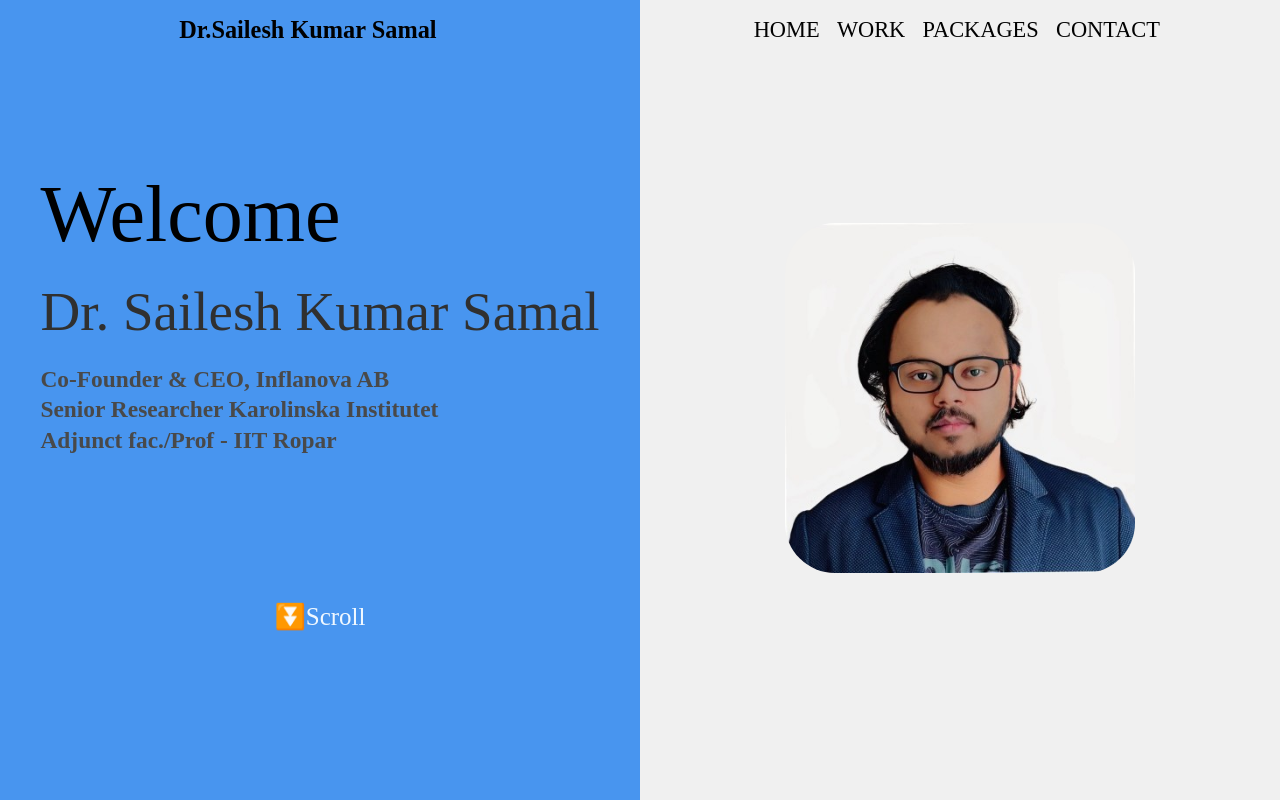
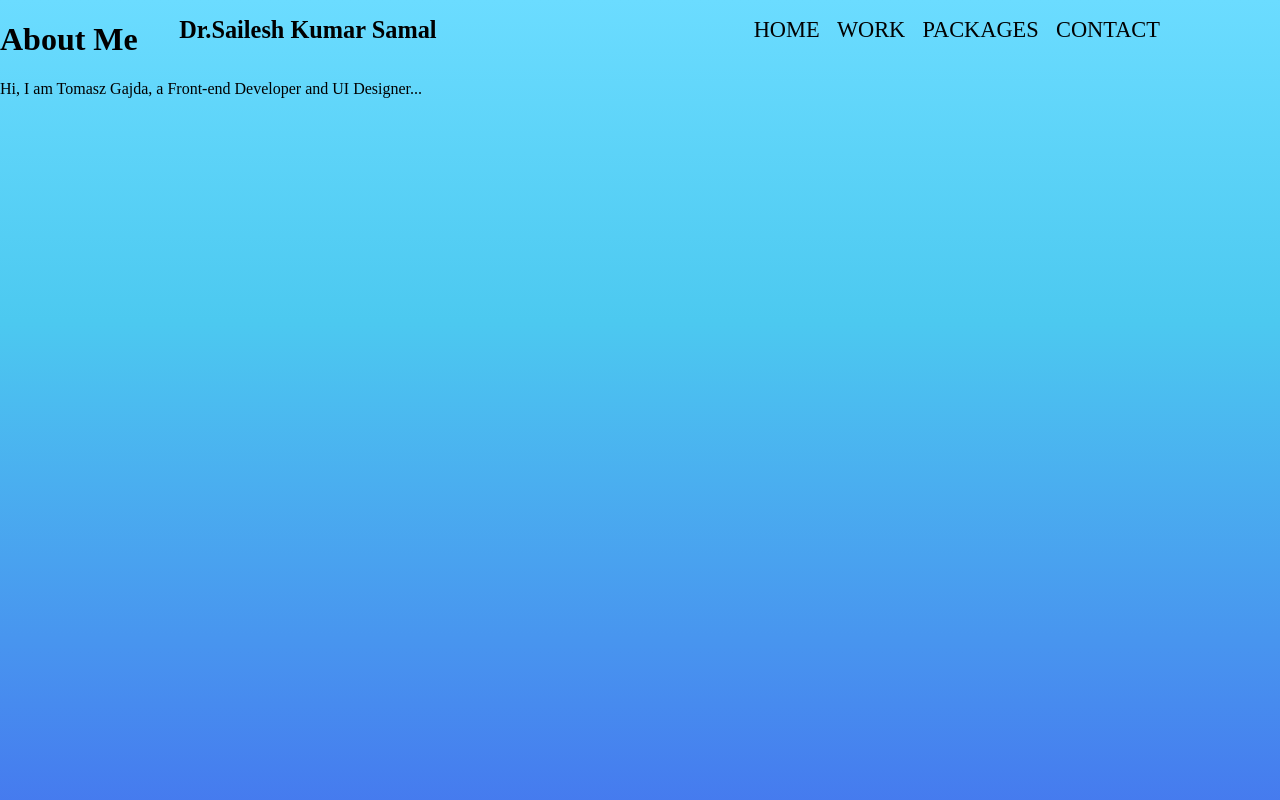
Before and after one commit to kreet1010/Dr_Sailesh_Samal_Portfolio, a React (Create React App) app: page /about in a window 1280 px wide. Shown: the top 800 px of the page. Built offline with nearby package versions, Linux system fonts and the light colour scheme.

Commit message:
Navigation Implemented

```diff
--- a/package.json
+++ b/package.json
@@ -6,7 +6,8 @@
     "cra-template": "1.2.0",
     "react": "^19.0.0",
     "react-dom": "^19.0.0",
-    "react-scripts": "5.0.1",
+    "react-router-dom": "^7.1.0",
+    "react-scripts": "^5.0.1",
     "web-vitals": "^4.2.4"
   },
   "scripts": {
--- a/src/App.js
+++ b/src/App.js
@@ -1,7 +1,14 @@
 import React, { useState, useEffect } from 'react';
+import { BrowserRouter as Router, Routes, Route } from 'react-router-dom'; // Import React Router
 import dr_samal from './assets/dr.sailesh_kumar_samal.jpg';
 import './App.css';
 import Navbar from './components/navbar.js';
+
+import AboutMe from './pages/AboutMe';
+import Contact from './pages/Contact';
+import Portfolio from './pages/Portfolio';
+import Skills from './pages/Skills';
+
 const ParallaxScrollEffect = () => {
   const [scrolled, setScrolled] = useState(false);
 
@@ -25,28 +32,30 @@ const ParallaxScrollEffect = () => {
         <div className="white-div-content">
           <div className="welcome">Welcome</div>
           <div className="name-txt">Dr. Sailesh Kumar Samal</div>
-          <div className='desigs'>
+          <div className="desigs">
             <h3>Co-Founder & CEO, Inflanova AB</h3>
             <h3>Senior Researcher Karolinska Institutet</h3>
             <h3>Adjunct fac./Prof - IIT Ropar</h3>
           </div>
-
         </div>
-        <div className='scroll_txt'>⏬Scroll</div>
+        <div className="scroll_txt">⏬Scroll</div>
       </div>
       <div className="black-div">
         <div className="black-div-content">
-          <img src={dr_samal} alt="Dr.Sailesh Kumar Samal"></img>
+          <img src={dr_samal} alt="Dr.Sailesh Kumar Samal" />
         </div>
       </div>
-      <Navbar />
       <div className={`behind-the-scene ${scrolled ? 'visible' : ''}`}>
         <div className="layer-top">
-            <div className='about'>
+          <div className="about">
             <h1>About</h1>
-              <p>Dr. Shailesh Kumar Samal is a leading authority in immunotherapy and biotechnology, with dual Ph.D. degrees in Medical Sciences from Karolinska Institutet and Biochemistry from Maastricht University. As a serial entrepreneur, he has founded and led several biotech companies, including Inflanova AB. Dr. Samal has collaborated with Nobel laureates worldwide and is a nominated member of Sigma Xi, The Scientific Research Honor Society, known for its prestigious membership that includes 200 Nobel laureates. Sigma Xi, founded in 1886, honors excellence in scientific research and fosters collaboration among scientists and engineers. Dr. Samal also serves as an adjunct professor at IIT Ropar, where he is the youngest professor across all IITs. His pioneering work in developing vaccines and diagnostics for chronic inflammatory conditions reflects his deep commitment to advancing science and education.</p>
+            <p>
+              Dr. Shailesh Kumar Samal is a leading authority in immunotherapy and biotechnology, with dual Ph.D. degrees in Medical Sciences from Karolinska Institutet and Biochemistry from Maastricht University. As a serial entrepreneur, he has founded and led several biotech companies, including Inflanova AB. Dr. Samal has collaborated with Nobel laureates worldwide and is a nominated member of Sigma Xi, The Scientific Research Honor Society, known for its prestigious membership that includes 200 Nobel laureates. Sigma Xi, founded in 1886, honors excellence in scientific research and fosters collaboration among scientists and engineers. Dr. Samal also serves as an adjunct professor at IIT Ropar, where he is the youngest professor across all IITs. His pioneering work in developing vaccines and diagnostics for chronic inflammatory conditions reflects his deep commitment to advancing science and education.
+            </p>
           </div>
-            <div className="image-container"><img src={dr_samal}></img></div>
+          <div className="image-container">
+            <img src={dr_samal} alt="Dr. Sailesh Kumar Samal" />
+          </div>
         </div>
         <div className="layer-btm">
           <div className="card1">
@@ -55,11 +64,24 @@ const ParallaxScrollEffect = () => {
           <div className="card2"></div>
           <div className="card3"></div>
         </div>
-
       </div>
-
     </div>
   );
 };
 
-export default ParallaxScrollEffect;
+const App = () => {
+  return (
+    <Router> {/* Wrap Router around your entire app */}
+      <Navbar />
+      <Routes>
+        <Route path="/" element={<ParallaxScrollEffect />} />
+        <Route path="/work" element={<Skills />} />
+        <Route path="/packages" element={<Portfolio />} />
+        <Route path="/contact" element={<Contact />} />
+        <Route path="/about" element={<AboutMe />} />
+      </Routes>
+    </Router>
+  );
+};
+
+export default App;
--- a/src/components/navbar.js
+++ b/src/components/navbar.js
@@ -1,5 +1,6 @@
 import React, { useState } from 'react';
 import '../styles/Navbar.css';
+import { Link } from 'react-router-dom';
 
 const Navbar = () => {
   const [isMenuOpen, setIsMenuOpen] = useState(false);
@@ -14,10 +15,10 @@ const Navbar = () => {
       <i className="dropboxMenu" id="menu-icon" onClick={toggleMenu}>☰</i>
 
       <ul id="nav-links" className={isMenuOpen ? 'show' : ''}>
-        <li className="list"><a href="#about">Home</a></li>
-        <li className="list"><a href="#worksample">work</a></li>
-        <li className="list"><a href="#packages">Packages</a></li>
-        <li className="list"><a href="#contactsection">Contact</a></li>
+        <li className="list"><Link to="/">Home</Link></li>
+        <li className="list"><Link to="/work">work</Link></li>
+        <li className="list"><Link to="/packages">Packages</Link></li>
+        <li className="list"><Link to="/contact">Contact</Link></li>
       </ul>
     </nav>
   );
--- /dev/null
+++ b/src/pages/AboutMe.js
@@ -0,0 +1,12 @@
+import React from 'react';
+
+function AboutMe() {
+  return (
+    <div>
+      <h1>About Me</h1>
+      <p>Hi, I am Tomasz Gajda, a Front-end Developer and UI Designer...</p>
+    </div>
+  );
+}
+
+export default AboutMe;
--- /dev/null
+++ b/src/pages/Contact.js
@@ -0,0 +1,12 @@
+import React from 'react';
+
+function Contact() {
+  return (
+    <div>
+      <h1>About Me</h1>
+      <p>Hi, I am Tomasz Gajda, a Front-end Developer and UI Designer...</p>
+    </div>
+  );
+}
+
+export default Contact;
--- /dev/null
+++ b/src/pages/Portfolio.js
@@ -0,0 +1,12 @@
+import React from 'react';
+
+function Portfolio() {
+  return (
+    <div>
+      <h1>About Me</h1>
+      <p>Hi, I am Tomasz Gajda, a Front-end Developer and UI Designer...</p>
+    </div>
+  );
+}
+
+export default Portfolio;
--- /dev/null
+++ b/src/pages/Skills.js
@@ -0,0 +1,12 @@
+import React from 'react';
+
+function Skills() {
+  return (
+    <div>
+      <h1>Skills</h1>
+      <p>Here are my technical skills...</p>
+    </div>
+  );
+}
+
+export default Skills;
```
Also changed, not shown: 1 other file (tests, documents, lock files or other folders). Lines whose indentation alone changed are shown as unchanged.
